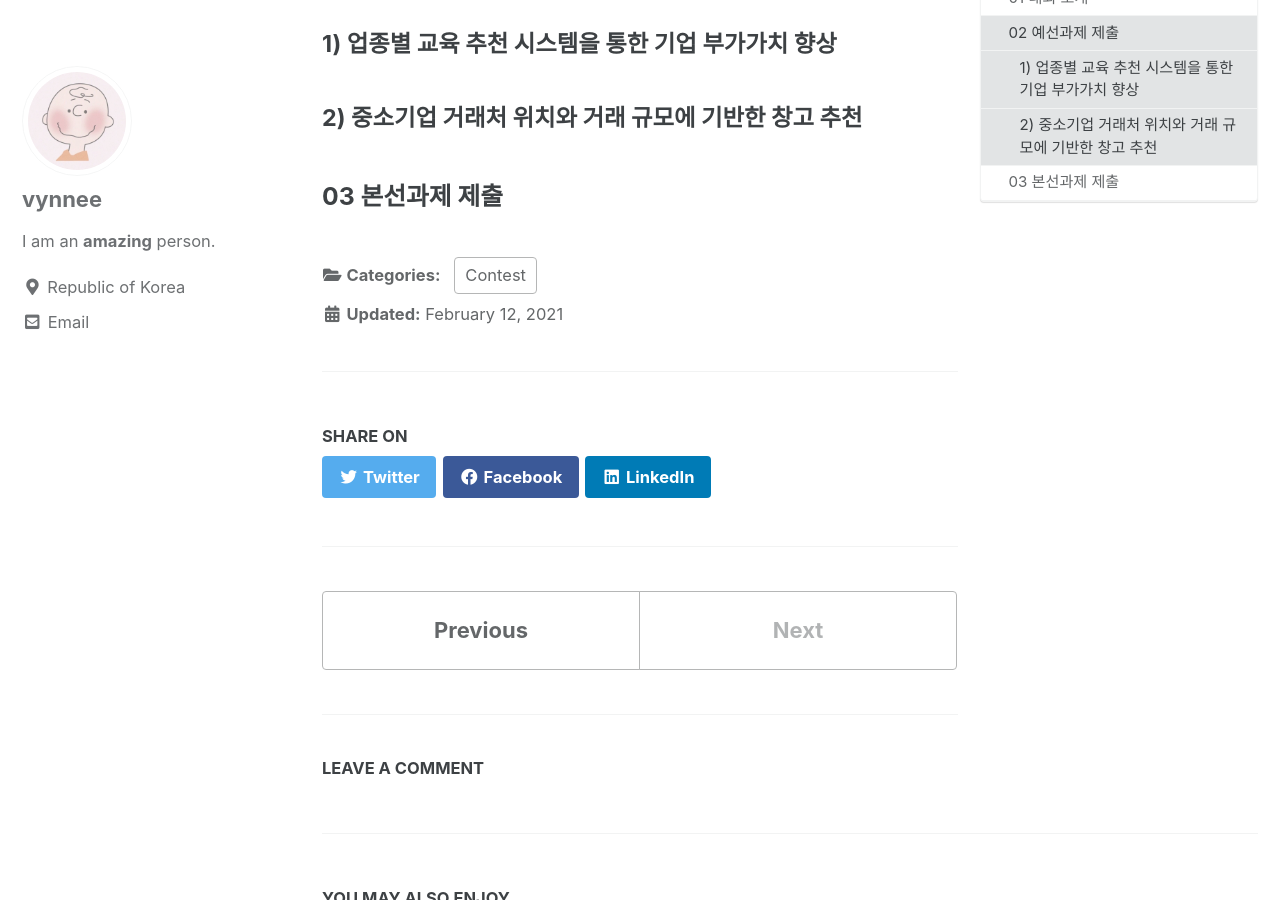
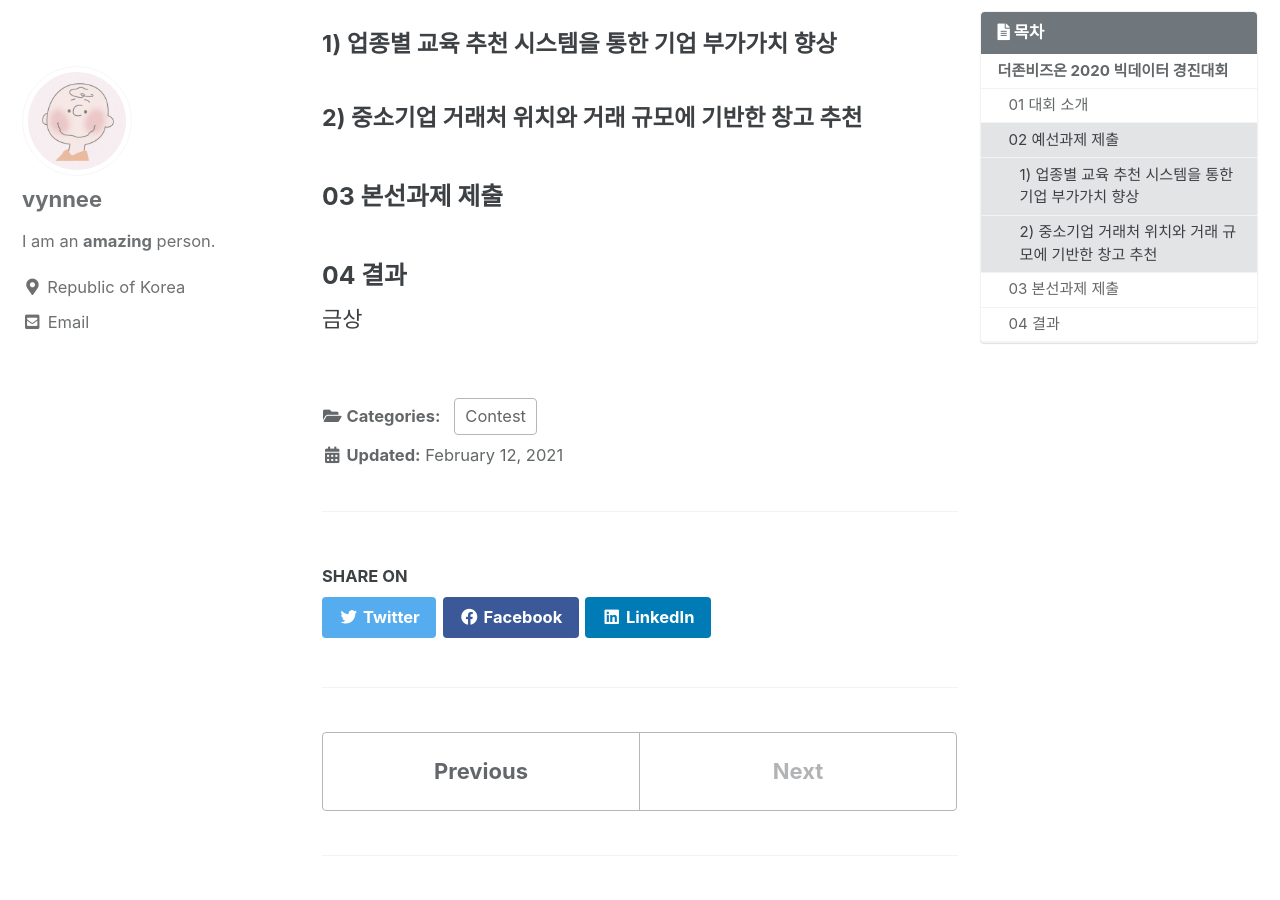
Before and after one commit to vynnee/vynnee.github.io, a Jekyll site: the page built from _posts/2021-01/contest/2021-02-12-co1.md, in a window 1280 px wide and 900 px high, scrolled down 1527 px. Built offline with Jekyll 4.4.1, drawn with Linux system fonts in a browser that asks for light colours; cached includes are drawn as plain includes; comment, search, counter and statistics services are not loaded.

Commit message:
Update 2021-02-12-co1.md

```diff
--- a/_posts/2021-01/contest/2021-02-12-co1.md
+++ b/_posts/2021-01/contest/2021-02-12-co1.md
@@ -54,3 +54,7 @@ Last_modified_at: 2021-02-12T00:00:00+08:00
 
 
 ### 03 본선과제 제출
+
+
+### 04 결과
+금상
```
